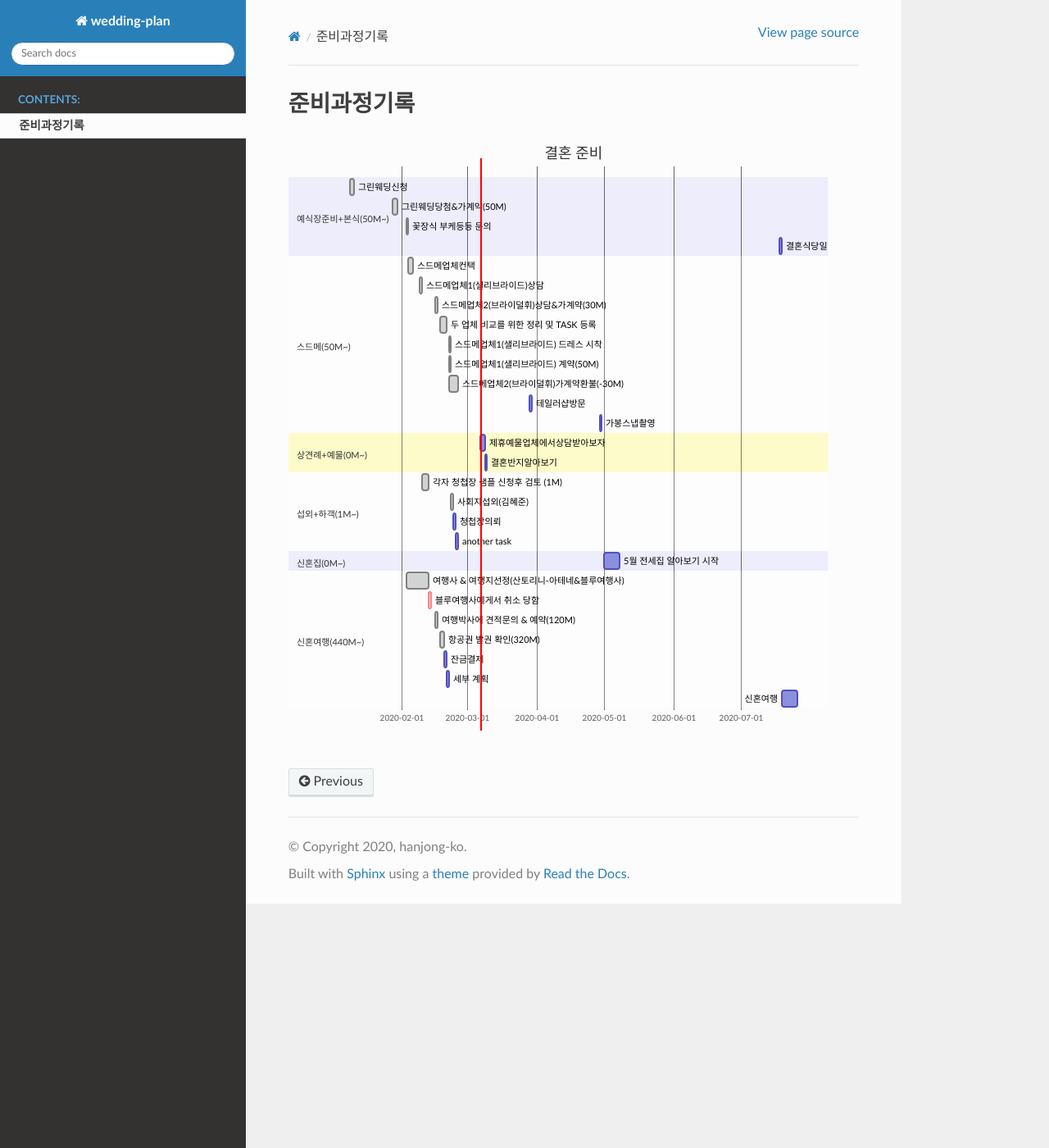
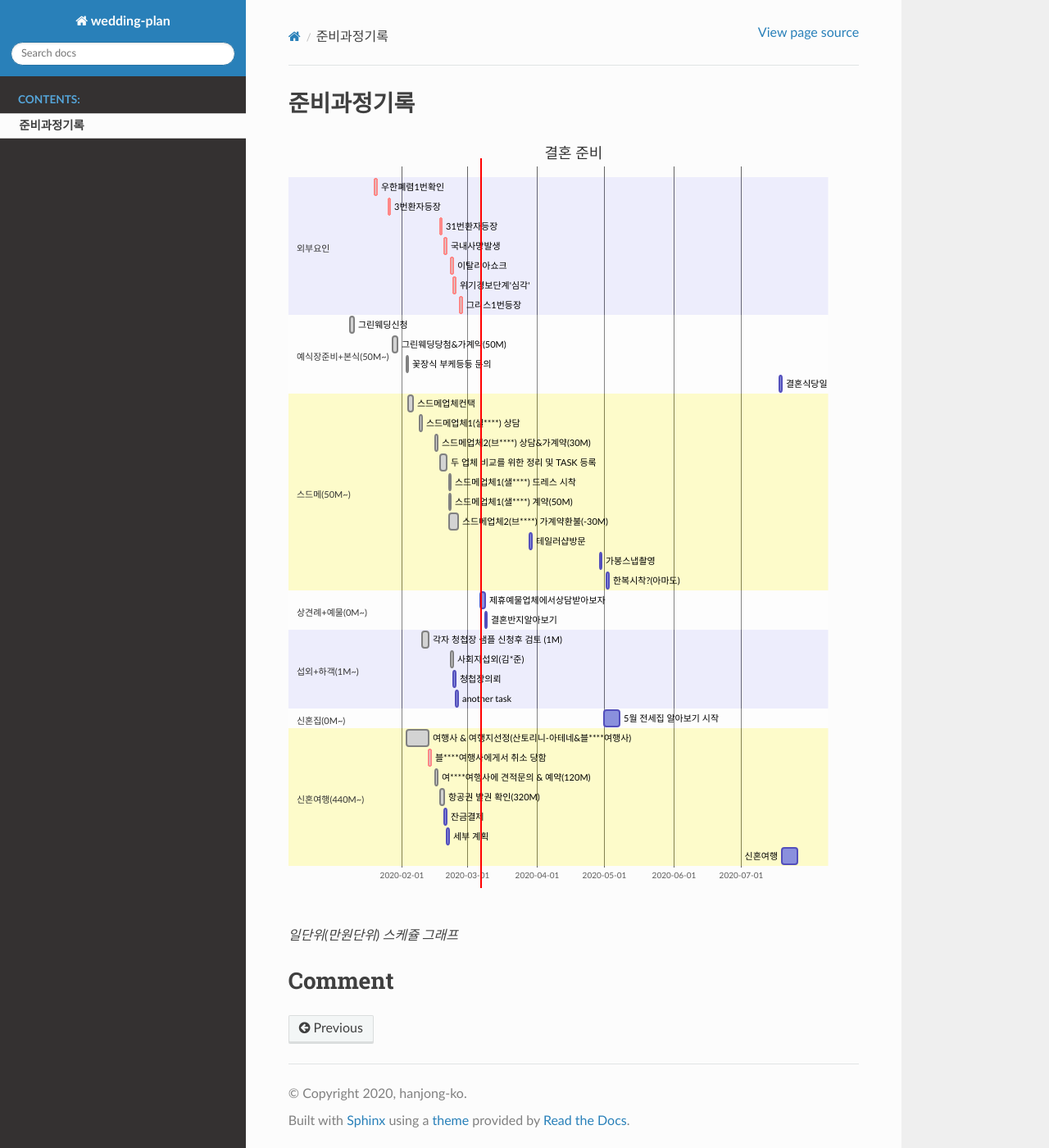
Before and after one commit to rino0601/hjk52knk, a Sphinx documentation site: the page built from docs/plan/grantt.rst, in a window 1280 px wide and 1400 px high. Shown: the whole window at 82% size. Built offline with Sphinx 7.4.7 and the Read the Docs theme 2.0.0, drawn with Linux system fonts in a browser that asks for light colours; comment, search, counter and statistics services are not loaded.

```diff
--- a/docs/conf.py
+++ b/docs/conf.py
@@ -66,3 +66,9 @@ html_theme_path=[sphinx_rtd_theme.get_html_theme_path()]
 # relative to this directory. They are copied after the builtin static files,
 # so a file named "default.css" will overwrite the builtin "default.css".
 html_static_path = ['_static']
+
+
+# -- Options for 'sphinxcontrib.mermaid'
+
+# For individual parameters, a list of parameters can be added. Refer to https://github.com/mermaidjs/mermaid.cli#options.
+mermaid_params = ['--theme', 'forest', '--width', '600', '--backgroundColor', 'transparent']
--- a/docs/plan/grantt.rst
+++ b/docs/plan/grantt.rst
@@ -1,47 +1,76 @@
 준비과정기록
 ===================
 
+.. https://github.com/mgaitan/sphinxcontrib-mermaid
+.. https://github.com/utterance/utterances
+
 .. mermaid::
+   :caption: 일단위(만원단위) 스케쥴 그래프
+   :alt: 일단위(만원단위) 스케쥴 그래프
 
-  gantt
-    title 결혼 준비
-    dateFormat  YYYY-MM-DD
+   gantt
+      title 결혼 준비
+      dateFormat  YYYY-MM-DD
 
-    section 예식장준비+본식(50M~)
-      그린웨딩신청: done, 2020-01-09, 2d
-      그린웨딩당첨&가계약(50M): done, 2020-01-28, 2d
-      꽃장식 부케등등 문의: done, 2020-02-03, 1d
-      결혼식당일: dday, 2020-07-18  , 1d
-    section 스드메(50M~)
-      스드메업체컨택: done, 2020-02-04, 2d
-      스드메업체1(샐리브라이드)상담: done, 2020-02-09, 1d
-      스드메업체2(브라이덜휘)상담&가계약(30M): done, 2020-02-16, 1d
-      두 업체 비교를 위한 정리 및 TASK 등록: done, 2020-02-18, 2020-02-21
-      스드메업체1(샐리브라이드) 드레스 시착: done, 2020-02-22, 1d
-      스드메업체1(샐리브라이드) 계약(50M): done, 2020-02-22, 1d
-      스드메업체2(브라이덜휘)가계약환불(-30M): done, 2020-02-22, 2020-02-26
-      테일러샵방문: 2020-03-29, 1d
-      가봉스냅촬영: 2020-04-29, 1d
+      section 외부요인
+         우한폐렴1번확인: done, crit, 2020-01-20, 1d
+         3번환자등장: done, crit, 2020-01-26, 1d
+         31번환자등장: done, crit, 2020-02-18, 1d
+         국내사망발생: done, crit, 2020-02-20, 1d
+         이탈리아쇼크: done, crit, 2020-02-23, 1d
+         위기경보단계'심각': done, crit, 2020-02-24, 1d
+         그리스1번등장: done, crit, 2020-02-27, 1d
 
-    section 상견례+예물(0M~)
-      제휴예물업체에서상담받아보자: 2020-03-07, 2d
-      결혼반지알아보기: 1d
 
-    section 섭외+하객(1M~)
-      각자 청첩장 샘플 신청후 검토 (1M): done, 2020-02-10, 2020-02-13
-      사회자섭외(김혜준): done, 2020-02-23, 1d
-      청첩장의뢰                :1d
-      another task             :1d
+      section 예식장준비+본식(50M~)
+         그린웨딩신청: done, 2020-01-09, 2d
+         그린웨딩당첨&가계약(50M): done, 2020-01-28, 2d
+         꽃장식 부케등등 문의: done, 2020-02-03, 1d
+         결혼식당일: dday, 2020-07-18  , 1d
 
-    section 신혼집(0M~)
-      5월 전세집 알아보기 시작: 2020-05-01, 7d
+      section 스드메(50M~)
+         스드메업체컨택: done, 2020-02-04, 2d
+         스드메업체1(샐****) 상담: done, 2020-02-09, 1d
+         스드메업체2(브****) 상담&가계약(30M): done, 2020-02-16, 1d
+         두 업체 비교를 위한 정리 및 TASK 등록: done, 2020-02-18, 2020-02-21
+         스드메업체1(샐****) 드레스 시착: done, 2020-02-22, 1d
+         스드메업체1(샐****) 계약(50M): done, 2020-02-22, 1d
+         스드메업체2(브****) 가계약환불(-30M): done, 2020-02-22, 2020-02-26
+         테일러샵방문: 2020-03-29, 1d
+         가봉스냅촬영: 2020-04-29, 1d
+         한복시착?(아마도): 2020-05-02, 1d
 
-    section 신혼여행(440M~)
-      여행사 & 여행지선정(산토리니-아테네&블루여행사): done, 2020-02-03, 2020-02-13
-      블루여행사에게서 취소 당함: done, crit, 2020-02-13, 1d
-      여행박사에 견적문의 & 예약(120M): done, 2020-02-16, 2020-02-17
-      항공권 발권 확인(320M): done, 2020-02-18, 2020-02-20
-      잔금결제: 1d
+      section 상견례+예물(0M~)
+         제휴예물업체에서상담받아보자: 2020-03-07, 2d
+         결혼반지알아보기: 1d
 
-      세부 계획             :1d
-      신혼여행: 2020-07-19, 2020-07-26
+      section 섭외+하객(1M~)
+         각자 청첩장 샘플 신청후 검토 (1M): done, 2020-02-10, 2020-02-13
+         사회자섭외(김*준): done, 2020-02-23, 1d
+         청첩장의뢰                :1d
+         another task             :1d
+
+      section 신혼집(0M~)
+         5월 전세집 알아보기 시작: 2020-05-01, 7d
+
+      section 신혼여행(440M~)
+         여행사 & 여행지선정(산토리니-아테네&블****여행사): done, 2020-02-03, 2020-02-13
+         블****여행사에게서 취소 당함: done, crit, 2020-02-13, 1d
+         여****여행사에 견적문의 & 예약(120M): done, 2020-02-16, 2020-02-17
+         항공권 발권 확인(320M): done, 2020-02-18, 2020-02-20
+         잔금결제: 1d
+
+         세부 계획: 1d
+         신혼여행: 2020-07-19, 2020-07-26
+
+
+.. raw:: html
+
+   <h1>Comment</h1>
+   <script src="https://utteranc.es/client.js"
+        repo="rino0601/journal-preparing-wedding-of-rino-and-rethien"
+        issue-term="pathname"
+        theme="github-light"
+        crossorigin="anonymous"
+        async>
+   </script>
```
Also changed, not shown: docs/index.rst (+11 -0 lines), docs/requirements.txt (+6 -6 lines), 2 other files.
